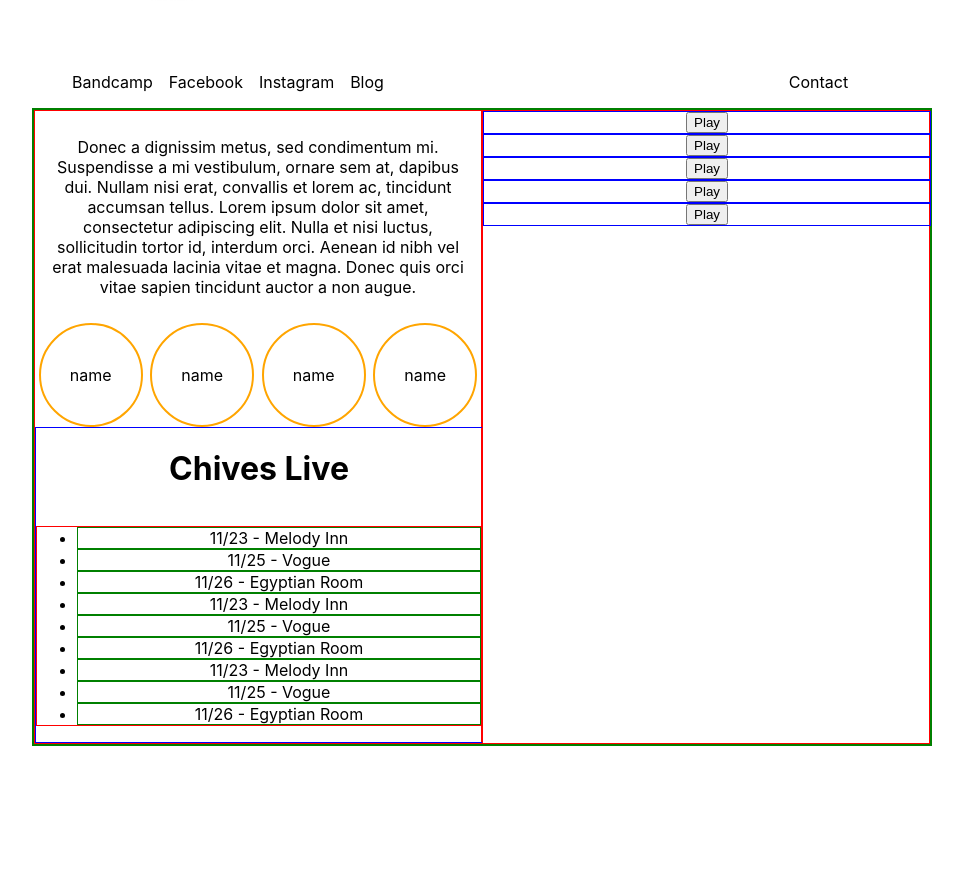
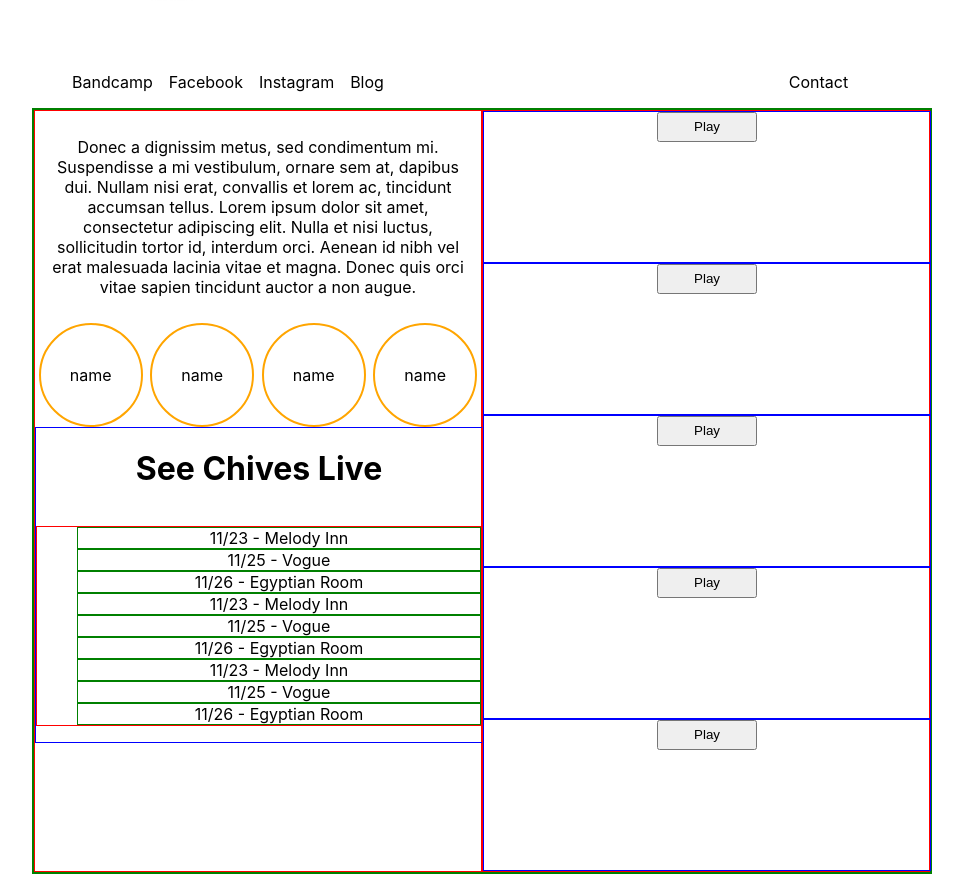
Before and after one commit to ZMcClung88/CustomChives, a React (Create React App) app: page / in a window 1280 px wide. Shown: the part 247-1121 px from the top of the page, without its empty margins (160-1123 px from the left). Before the commit the page ends 993 px from the top, so only its background shows below. Built offline with nearby package versions, Linux system fonts and the light colour scheme.

Commit message:
saving changes

```diff
--- a/src/App.js
+++ b/src/App.js
@@ -20,8 +20,8 @@ class App extends Component {
             width: '70%',
             marginLeft: '15%',
             border: '2px solid green',
-            display: 'flex',
-            justifyContent: 'center'
+            display: 'flex'
+            // justifyContent: 'center'
           }}
         >
           <div
@@ -29,7 +29,7 @@ class App extends Component {
               border: '1px solid red',
               display: 'flex',
               flexDirection: 'column',
-              justifyContent: 'center',
+              // justifyContent: 'center',
               width: '50%'
             }}
           >
--- a/src/components/DatesComponent.js
+++ b/src/components/DatesComponent.js
@@ -11,21 +11,20 @@ const LiveDatesComponent = props => {
         flexDirection: 'column'
       }}
     >
-      <h1 ml-0 className="ml-0">
-        Chives Live
-      </h1>
-      <ul style={{ border: '1px solid red' }}>
+      <h1>See Chives Live</h1>
+      <ul
+        style={{
+          border: '1px solid red',
+          listStyle: 'none'
+        }}
+      >
         <li style={{ border: '1px solid green' }}>11/23 - Melody Inn</li>
         <li style={{ border: '1px solid green' }}>11/25 - Vogue</li>
         <li style={{ border: '1px solid green' }}>11/26 - Egyptian Room</li>
-        <li ml-0 className="ml-0" style={{ border: '1px solid green' }}>
-          11/23 - Melody Inn
-        </li>
+        <li style={{ border: '1px solid green' }}>11/23 - Melody Inn</li>
         <li style={{ border: '1px solid green' }}>11/25 - Vogue</li>
         <li style={{ border: '1px solid green' }}>11/26 - Egyptian Room</li>
-        <li ml-0 className="ml-0" style={{ border: '1px solid green' }}>
-          11/23 - Melody Inn
-        </li>
+        <li style={{ border: '1px solid green' }}>11/23 - Melody Inn</li>
         <li style={{ border: '1px solid green' }}>11/25 - Vogue</li>
         <li style={{ border: '1px solid green' }}>11/26 - Egyptian Room</li>
       </ul>
--- a/src/components/SongComponent.js
+++ b/src/components/SongComponent.js
@@ -2,8 +2,10 @@ import React from 'react';
 
 const SongComponent = props => {
   return (
-    <div style={{ height: 'auto', width: '100%', border: '1px solid blue', display: 'flex', justifyContent: 'center' }}>
-      <button>Play</button>
+    <div
+      style={{ height: '150px', width: '100%', border: '1px solid blue', display: 'flex', justifyContent: 'center' }}
+    >
+      <button style={{ height: '20%', width: '100px' }}>Play</button>
     </div>
   );
 };
```
